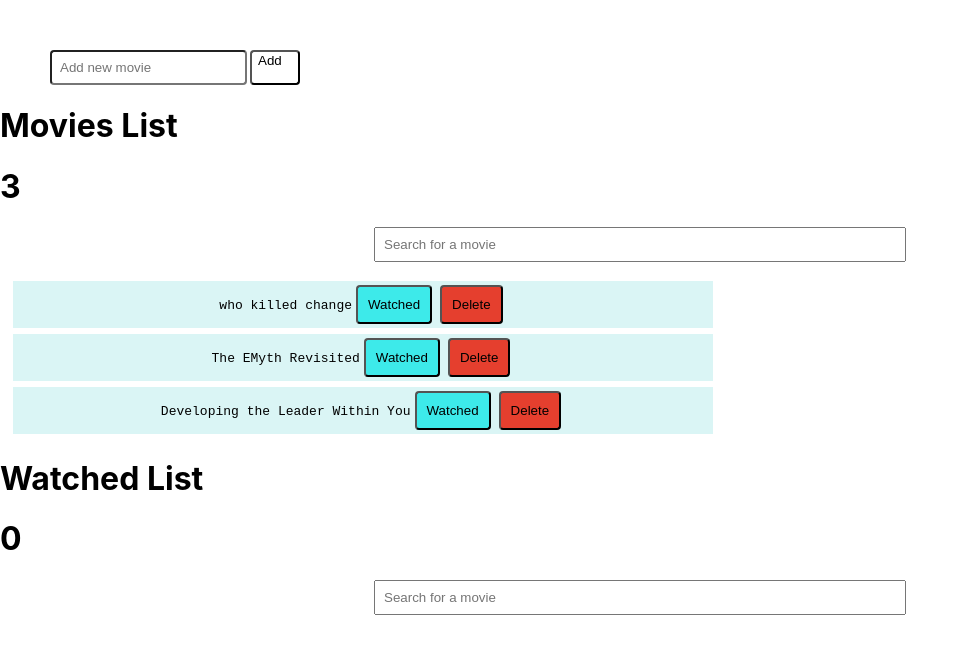
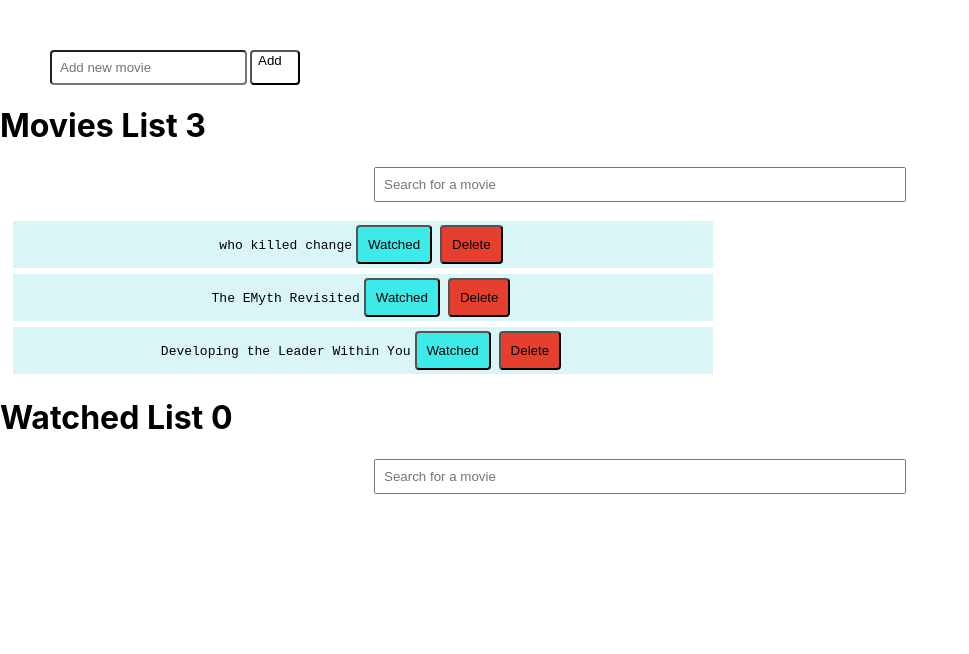
Before and after one commit to SalwaBaqer/moviesList-1, a React (Create React App) app: page / in a window 1280 px wide. Shown: the top 654 px of the page, without its empty margins (0-969 px from the left). Built offline with nearby package versions, Linux system fonts and the light colour scheme.

Commit message:
lets style

```diff
--- a/src/App.js
+++ b/src/App.js
@@ -7,7 +7,6 @@ function App() {
   return (
     <>
       <AddMovie />
-      <h1>Movies List</h1>
       <UnWatchedList />
       <WachedList />
     </>
--- a/src/Data/moviesData.js
+++ b/src/Data/moviesData.js
@@ -13,9 +13,9 @@ class MoviesData {
     });
   }
   addMovie = (movie) => {
-    movie.id = movies[movies.length - 1].id + 1;
+    movie.id = this.movies[this.movies.length - 1].id + 1;
     console.log(`${movie.id} id`);
-    console.log(`${movies[movies.length - 1].id} idlength`);
+    console.log(`${this.movies[this.movies.length - 1].id} idlength`);
 
     this.movies.push(movie);
   };
--- a/src/components/UnWatchedList.js
+++ b/src/components/UnWatchedList.js
@@ -24,7 +24,8 @@ const UnWatchedList = () => {
 
   return (
     <>
-      <h1>{unWatchedListAfterFliter.length}</h1>
+      <h1>Movies List {unWatchedListAfterFliter.length}</h1>
+
       <SearchBar setQuery={setQuery} />
       <DetailWrapper>{unWatchedListAfterFliter}</DetailWrapper>
     </>
--- a/src/components/WachedList.js
+++ b/src/components/WachedList.js
@@ -24,8 +24,8 @@ const WachedList = () => {
 
   return (
     <>
-      <h1>Watched List</h1>
-      <h1>{watchedList.length}</h1>
+      <h1>Watched List {watchedList.length}</h1>
+
       <SearchBar setQuery={setQuery} />
       {console.log(query)}
       <DetailWrapper>{watchedList}</DetailWrapper>
```
